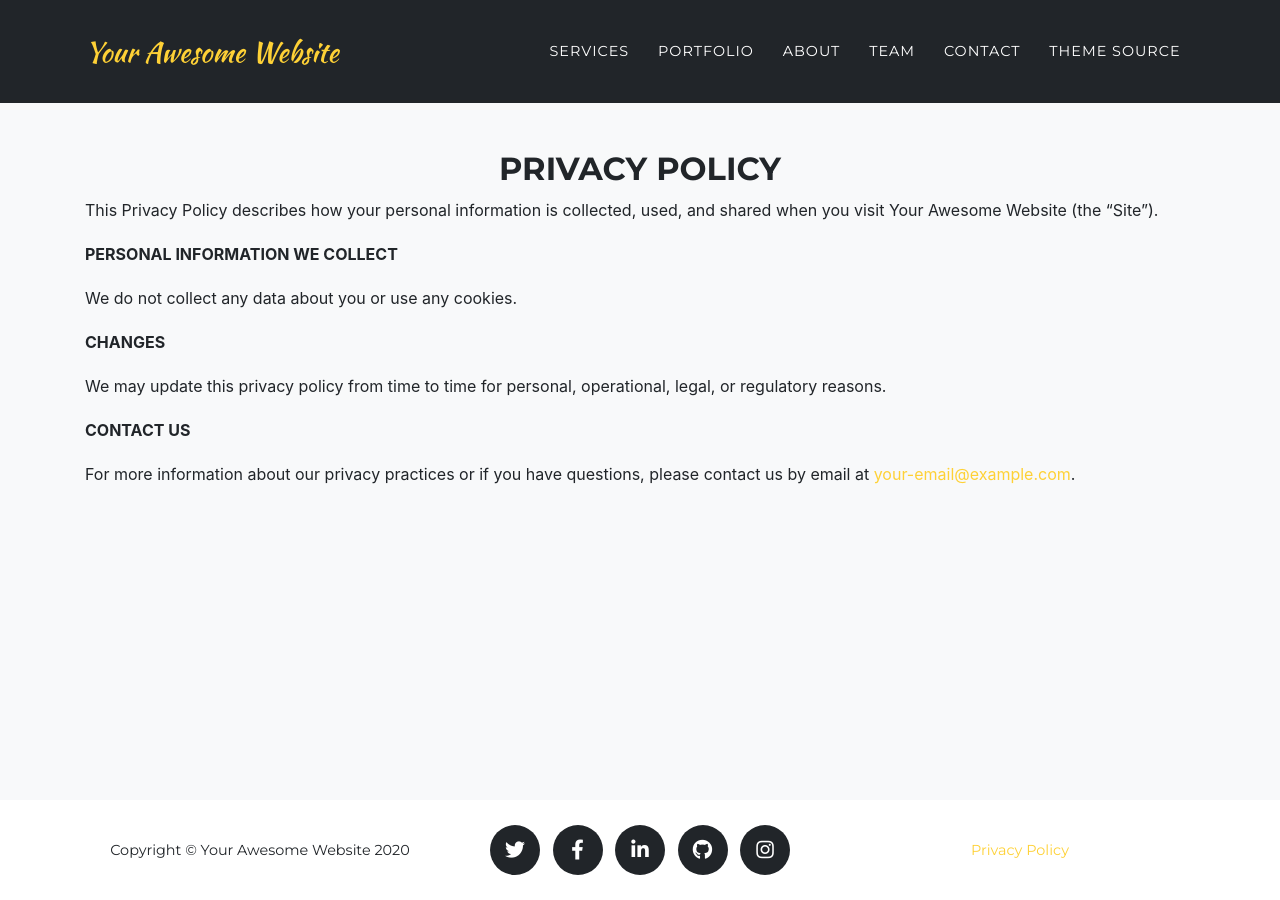
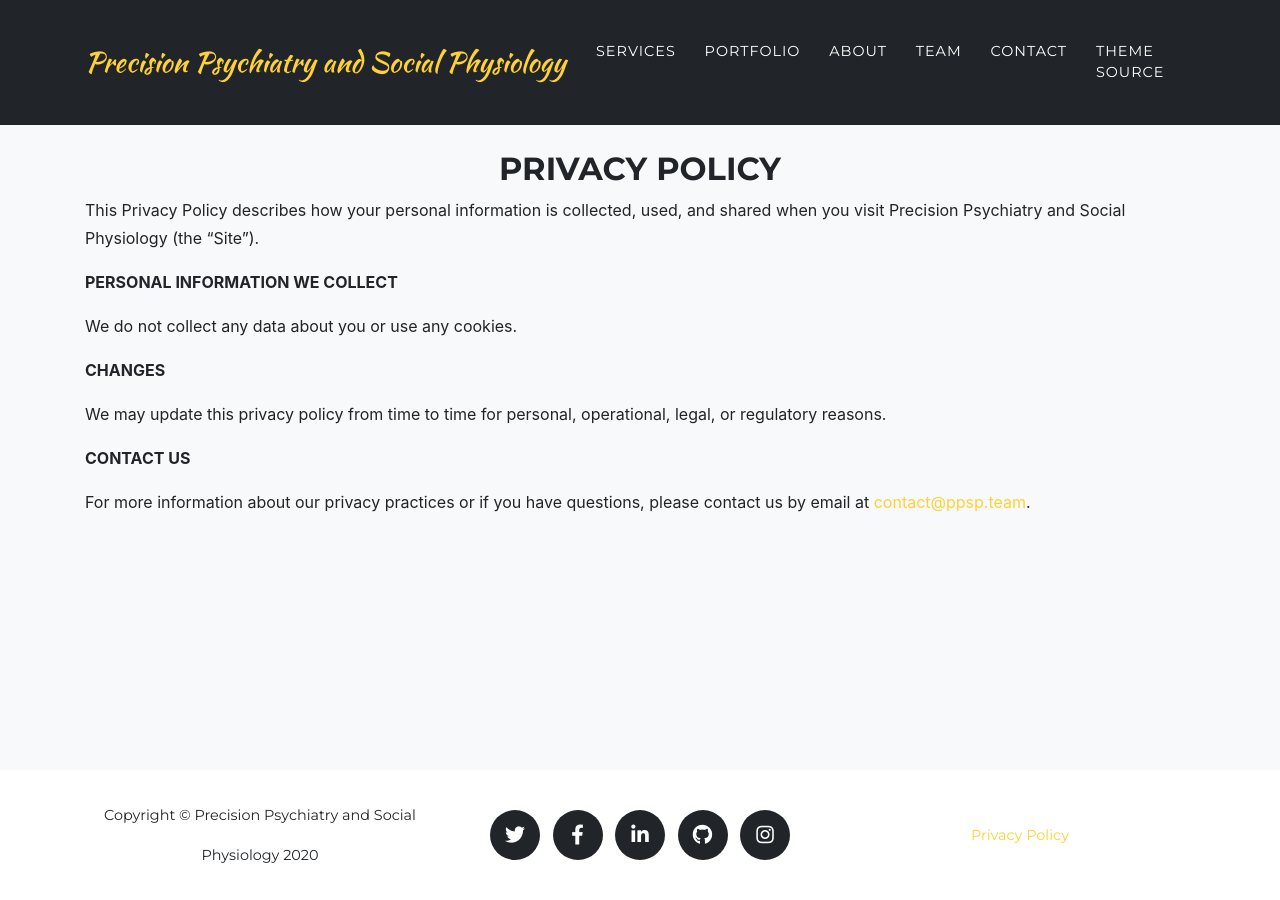
Before and after one commit to raviriley/agency-jekyll-theme, a Jekyll site: the page built from legal.md, in a window 1280 px wide. Built offline with Jekyll 4.4.1, drawn with Linux system fonts in a browser that asks for light colours; some web fonts are replaced.

Commit message:
Update _config.yml

```diff
--- a/_config.yml
+++ b/_config.yml
@@ -16,10 +16,10 @@ theme: jekyll-agency
 url    : "ppsp-team.github.io" # the base hostname & protocol for your site, e.g. http://example.com
 baseurl: "/" # the subpath of your site, e.g. /blog
 
-title      : Your Awesome Website
-email      : your-email@example.com #this is also the email contact forms will go to
-description: "Site description"
-author     : Your Name
+title      : Precision Psychiatry and Social Physiology
+email      : contact@ppsp.team #this is also the email contact forms will go to
+description: "The Precision Psychiatry and Social Physiology team combines computational biology and social neuroscience approaches to pave the way for a Predictive, Preventive, Personalized, Prescriptive, and Participatory (5P) medicine, especially for mental disorders."
+author     : Guillaume Dumas
 # logo:     #optional, defaults to site title
   # path: assets\img\clients\creative-market.jpg
   # height: 60 #height in px, defaults to 52px
@@ -28,6 +28,6 @@ analytics:
   google: #Google Analytics tracking code here
 
 collections:
-  portfolio:
+  projects:
 
 markdown: kramdown
```
